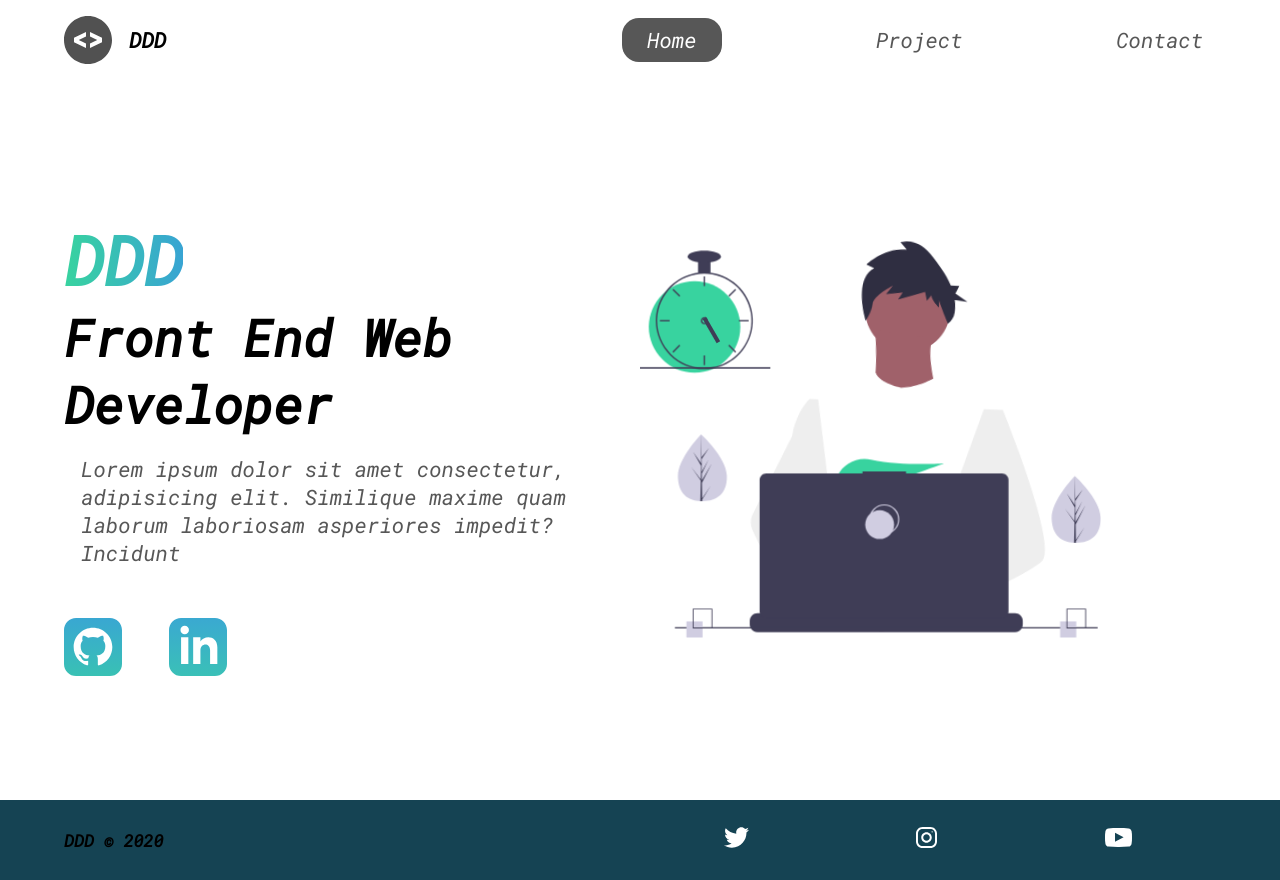
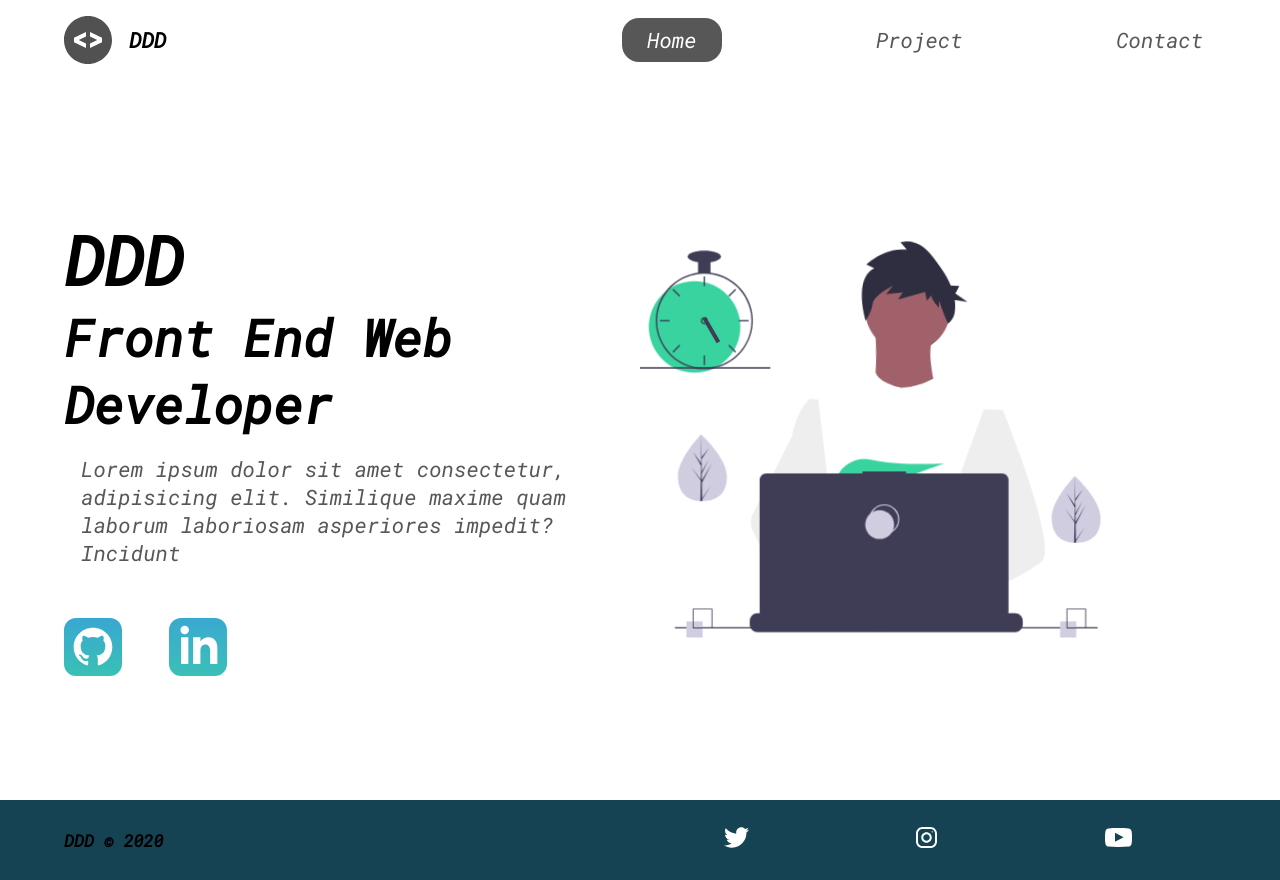
Before and after one commit to WiamForLearn/HTML-Portfolio, a plain HTML site: page index.html in a window 1280 px wide. Drawn offline with Linux system fonts and the light colour scheme.

Commit message:
Update style.css

```diff
--- a/style/style.css
+++ b/style/style.css
@@ -154,10 +154,7 @@ nav ul {
 .intro h2 {
   font-size: 8rem;
   padding-top: 2rem;
-  background: -webkit-gradient(linear, left top, right top, from(#38d39f), to(#38a4d3));
-  background: linear-gradient(left, #38d39f, #38a4d3);
-  -webkit-text-fill-color: transparent;
-  background-clip: text;
+
   display: inline-block;
 }
 
```
